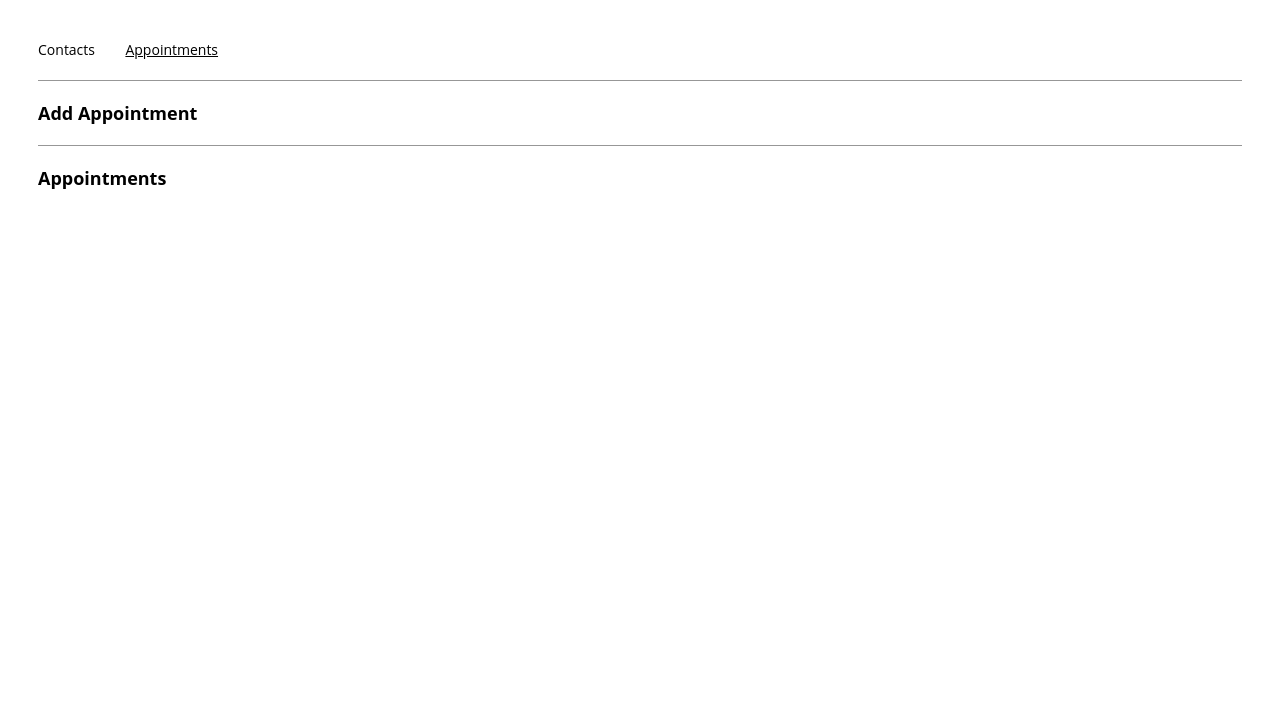
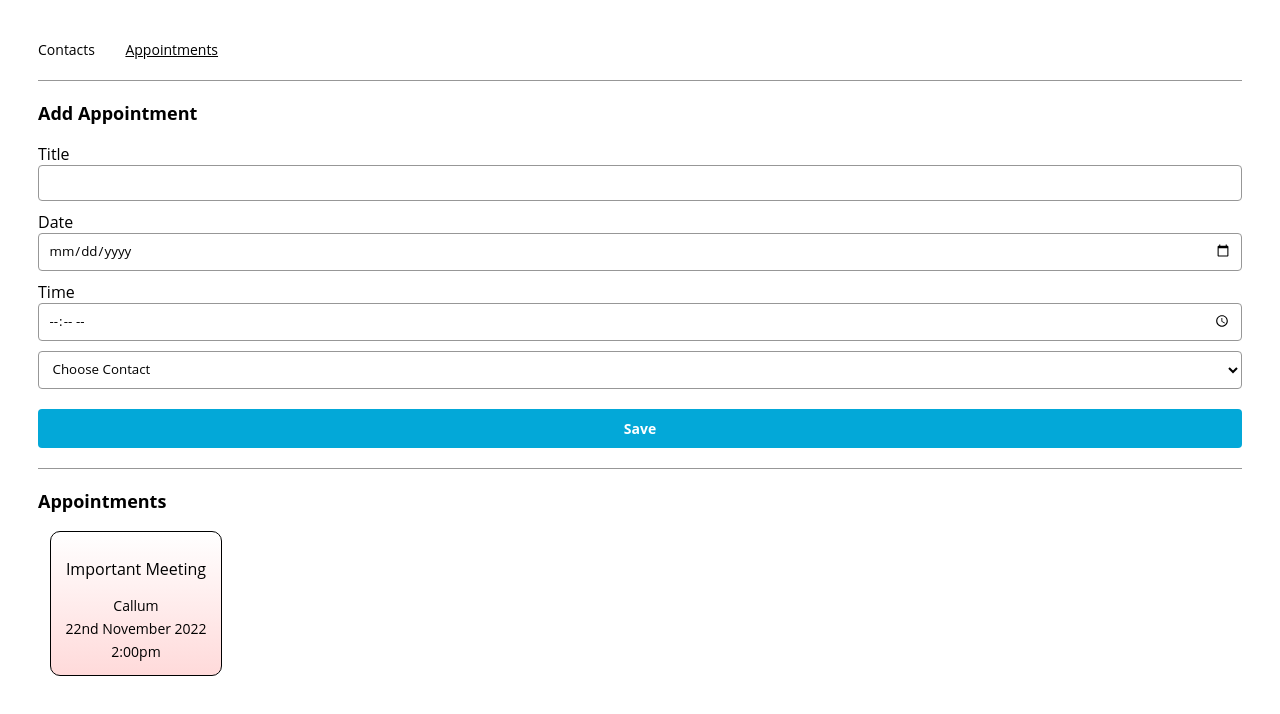
Before and after one commit to callumskilling/112.012_appointment_planner, a React (Create React App) app: page /appointments in a window 1280 px wide. Shown: the top 714 px of the page. Built offline with nearby package versions, Linux system fonts and the light colour scheme.

Commit message:
added appointment functionality

```diff
--- a/src/App.js
+++ b/src/App.js
@@ -6,7 +6,7 @@ import { ContactsPage } from "./containers/contactsPage/ContactsPage";
 
 function App() {
   const [contacts, setContacts] = useState([{name: 'Callum', number: '0123 456 789', email: 'me@me.com'},{name: 'Chris', number: '1234 567 890', email: 'him@him.com'}])
-  const [appointments, setAppointments] = useState([])
+  const [appointments, setAppointments] = useState([{title: 'Important Meeting', contact: 'Callum', date: '22nd November 2022', time: '2:00pm'}])
 
 
   const addContact = ( contactName, contactPhoneNumber, contactEmail ) => {
@@ -41,7 +41,7 @@ function App() {
       <main>
           <Routes>
             <Route path="/contacts" element={<ContactsPage contacts={contacts} addContact={addContact}/>} />
-            <Route path="/appointments" element={<AppointmentsPage appointments={appointments} addAppointment={addAppointment}/>} />
+            <Route path="/appointments" element={<AppointmentsPage appointments={appointments} addAppointment={addAppointment} contacts={contacts}/>} />
           </Routes>
       </main>
     </>
--- a/src/components/appointmentForm/AppointmentForm.js
+++ b/src/components/appointmentForm/AppointmentForm.js
@@ -1,17 +1,7 @@
 import React from "react";
+import { ContactPicker } from "../contactPicker/ContactPicker";
 
-export const AppointmentForm = ({
-  contacts,
-  title,
-  setTitle,
-  contact,
-  setContact,
-  date,
-  setDate,
-  time,
-  setTime,
-  handleSubmit
-}) => {
+export const AppointmentForm = (props) => {
   const getTodayString = () => {
     const [month, day, year] = new Date()
       .toLocaleDateString("en-US")
@@ -20,6 +10,18 @@ export const AppointmentForm = ({
   };
 
   return (
-    AppointmentForm
+    <form onSubmit={props.handleSubmit}>
+    <label>Title
+      <input type="text" name="title" id="title" onChange={(e) => props.setTitle(e.target.value)} />
+    </label>
+    <label>Date
+      <input type="date" id="date" name="date" min={getTodayString()} onChange={(e) => props.setDate(e.target.value)} />
+    </label>
+    <label>Time
+      <input type="time" name="time" id="time" onChange={(e) => props.setTime(e.target.value)} />
+    </label>
+    <ContactPicker contacts={props.contacts} setContact={props.setContact} />
+  <input type="submit" name="submit" value="Save"/>
+</form>
   );
 };
--- a/src/components/contactPicker/ContactPicker.js
+++ b/src/components/contactPicker/ContactPicker.js
@@ -1,7 +1,15 @@
 import React from "react";
 
-export const ContactPicker = () => {
+export const ContactPicker = (props) => {
+  const contactNames = props.contacts.map(contact => {
+    return contact.name
+  })
   return (
-    ContactPicker
+    <select onChange={(e)=>{props.setContact(e.target.value)}}>
+      <option value="">Choose Contact</option>
+      {contactNames.map(name => {
+        return <option value={name}>{name}</option>
+      })}
+    </select>
   );
 };
--- a/src/containers/appointmentsPage/AppointmentsPage.js
+++ b/src/containers/appointmentsPage/AppointmentsPage.js
@@ -1,27 +1,31 @@
-import React from "react";
+import React, { useState } from "react";
+import { AppointmentForm } from "../../components/appointmentForm/AppointmentForm"
+import { TileList } from "../../components/tileList/TileList";
 
-export const AppointmentsPage = () => {
-  /*
-  Define state variables for
-  appointment info
-  */
+export const AppointmentsPage = (props) => {
+  const [title, setTitle] = useState('')
+  const [contact, setContact] = useState('')
+  const [date, setDate] = useState('')
+  const [time, setTime] = useState('')
 
   const handleSubmit = (e) => {
     e.preventDefault();
-    /*
-    Add contact info and clear data
-    */
-
+    props.addAppointment(title, contact, date, time)
+    document.getElementById('title').value = '';
+    document.getElementById('date').value = '';
+    document.getElementById('time').value = '';
   };
 
   return (
     <div>
       <section>
         <h2>Add Appointment</h2>
+        <AppointmentForm title={title} setTitle={setTitle} contact={contact} setContact={setContact} date={date} setDate={setDate} time={time} setTime={setTime} handleSubmit={handleSubmit} contacts={props.contacts} />
       </section>
       <hr />
       <section>
         <h2>Appointments</h2>
+        <TileList data={props.appointments} />
       </section>
     </div>
   );
```
Also changed, not shown: public/index.html (line endings or trailing spaces).
